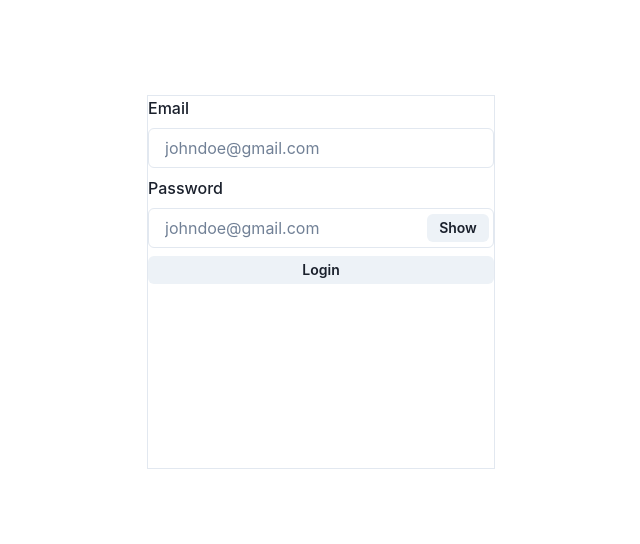
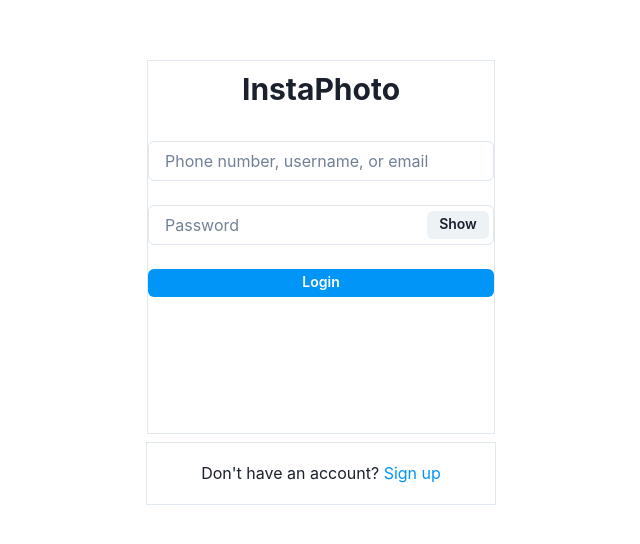
Before and after one commit to E-Turcios/insta--photo, a React app: page /login in a window 1280 px wide. Shown: the part 118-662 px from the top of the page, without its empty margins (319-959 px from the left). Built offline with nearby package versions, Linux system fonts and the light colour scheme; no server answers.

Commit message:
Login cleanup and linking

```diff
--- a/client/components/Login.jsx
+++ b/client/components/Login.jsx
@@ -11,6 +11,10 @@ import {
   Button,
   InputGroup,
   Box,
+  Heading,
+  Text,
+  Link,
+  HStack,
 } from '@chakra-ui/react';
 
 import { useAuth } from '../context/AuthContext';
@@ -37,23 +41,24 @@ export default function Login() {
       w="100%"
       h="100vh"
     >
-      <Stack w="348px" h="374px" border="1px" borderColor="gray.200">
+      <Stack w="348px" h="374px" border="1px" borderColor="gray.200" spacing='24px'>
+        <Heading as="h4" size="lg" align="center" p="10px" >
+          InstaPhoto
+        </Heading>
         <FormControl>
-          <FormLabel>Email</FormLabel>
           <Input
             type="email"
             id="email"
-            placeholder="johndoe@gmail.com"
+            placeholder="Phone number, username, or email"
             ref={emailRef}
           ></Input>
         </FormControl>
         <FormControl>
-          <FormLabel>Password</FormLabel>
           <InputGroup>
             <Input
               type={show ? 'text' : 'password'}
               id="password"
-              placeholder="johndoe@gmail.com"
+              placeholder="Password"
               ref={passwordRef}
             />
             <InputRightElement width="4.5rem">
@@ -63,10 +68,22 @@ export default function Login() {
             </InputRightElement>
           </InputGroup>
         </FormControl>
-        <Button h="1.75rem" size="sm" onClick={Event => handleLogin(Event)}>
+        <Button
+          h="1.75rem"
+          size="sm"
+          onClick={Event => handleLogin(Event)}
+          color="white"
+          backgroundColor="#0095f6"
+        >
           Login
         </Button>
       </Stack>
+      <HStack w="350px" h="63px" border="1px" borderColor="gray.200" justify="center" >
+        <Text>Don't have an account?
+        <Link color="#0095f6"> Sign up</Link>
+        </Text>
+
+      </HStack>
     </Stack>
   );
 }
```
